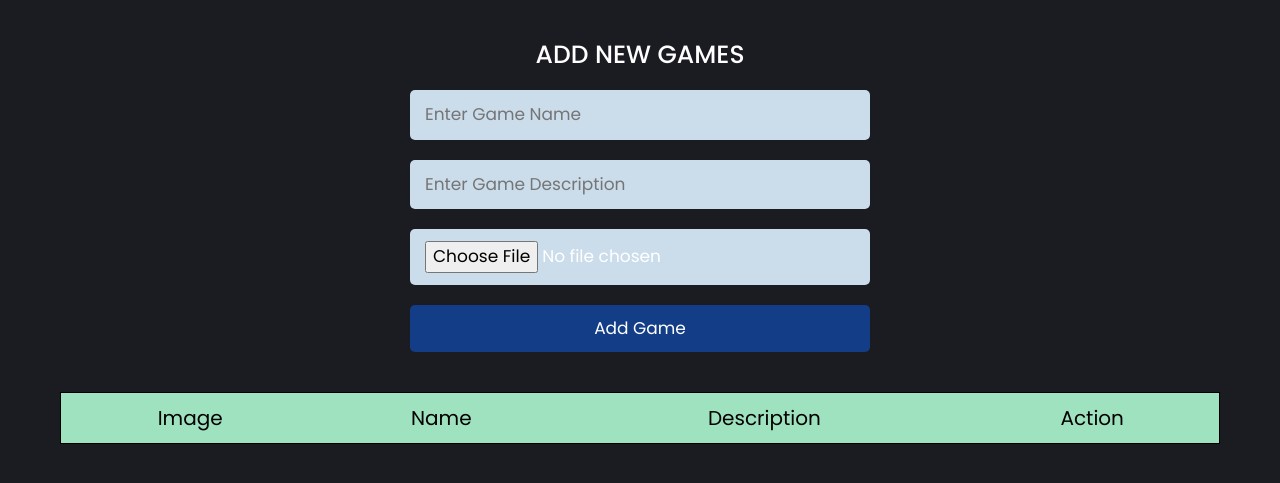
After one commit to bhanuka99x/GameCraft, a PHP site: page /admin_hadd_game.php in a window 1280 px wide. The commit adds this page. Shown: the top 483 px of the page. Run offline with PHP 8.4, Linux system fonts and the light colour scheme; data that the repository does not hold is empty; some libraries are stand-ins or nearby versions.

Commit message:
complete home page and develop admin page

```diff
--- a/GameCraft/CSS/style.css
+++ b/GameCraft/CSS/style.css
@@ -1,15 +1,8 @@
 @import url('https://fonts.googleapis.com/css2?family=Poppins:wght@100;200;300;400;500;600&display=swap');
 
-:root {
-  --green: #27ae60;
-  --black: #333;
-  --white: #fff;
-  --bg-color: #eee;
-  --box-shadow: 0 0.5rem 1rem rgba(0, 0, 0, 0.1);
-  --border: 0.1rem solid var(--black);
-}
 * {
   font-family: 'Poppins', sans-serif;
+  color: white;
   margin: 0;
   padding: 0;
   box-sizing: border-box;
@@ -18,7 +11,7 @@
   text-decoration: none;
   text-transform: capitalize;
 }
-body{
+body {
   background: rgb(27, 27, 34);
 }
 html {
@@ -33,18 +26,17 @@ html {
   margin-top: 1rem;
   font-size: 1.7rem;
   padding: 1rem 3rem;
-  background: var(--green);
-  color: var(--white);
+  background-color: #133e87;
+  color: white;
   text-align: center;
 }
 
 .btn:hover {
-  background: var(--black);
-  color: white;
+background-color: #608bc1;
+color: black;
 }
 .message {
   display: block;
-  background: var(--bg-color);
   padding: 1.5rem 1rem;
   font-size: 2rem;
   color: var(--black);
@@ -56,19 +48,17 @@ html {
   padding: 2rem;
   margin: 0 auto;
 }
-.admin-games-form-container .centered{
+.admin-games-form-container .centered {
   display: flex;
   align-items: center;
   justify-content: center;
   min-height: 100vh;
-
 }
 .admin-games-form-container form {
   max-width: 50rem;
   margin: 0 auto;
   padding: 2rem;
   border-radius: 0.5rem;
-  background: var(--bg-color);
 }
 .admin-games-form-container form h3 {
   text-transform: uppercase;
@@ -83,73 +73,70 @@ html {
   padding: 1.2rem 1.5rem;
   font-size: 1.7rem;
   margin: 1rem 0;
-  background: var(--white);
   text-transform: none;
+  background-color: #cbdceb;
 }
-.game-display{
-   margin:2rem 0;
+.game-display {
+  margin: 2rem 0;
 }
-.game-display .game-display-table{
+.game-display table tr {
+   border: 1px solid black;
+}
+.game-display .game-display-table {
   width: 100%;
   text-align: center;
+  background-color: #cbdceb;
+  border: 1px solid black;
 }
 
-.game-display .game-display-table thead{
-   background: var(--bg-color);
+.game-display .game-display-table thead {
+  background-color: #9fe2bf;
 }
 
-.game-display .game-display-table th{
-   padding:1rem;
+.game-display .game-display-table th {
+  padding: 1rem;
   font-size: 2rem;
 }
 
-
-.game-display .game-display-table td{
-   padding:1rem;
+.game-display .game-display-table td {
+  padding: 1rem;
   font-size: 2rem;
-   border-bottom: var(--border);
+  color: black;
+}
+.game-display .game-display-table tr {
 }
 
-.game-display .game-display-table .btn:first-child{
+.game-display .game-display-table .btn:first-child {
   margin-top: 0;
 }
 
-.game-display .game-display-table .btn:last-child{
-   background: crimson;
+.game-display .game-display-table .btn:last-child {
+  background-color: #133e87;
+}
+.game-display .game-display-table .btn:last-child:hover {
+  background-color: #608bc1;
+}
+.game-display .game-display-table .btn:last-child:hover {
 }
 
-.game-display .game-display-table .btn:last-child:hover{
-   background: var(--black);
+@media (max-width: 991px) {
+  html {
+    font-size: 55%;
+  }
 }
 
-
-
-
-
-@media (max-width:991px){
-
-   html{
-      font-size: 55%;
+@media (max-width: 768px) {
+  .game-display {
+    overflow-y: scroll;
   }
 
+  .game-display .game-display-table {
+    width: 80rem;
+  }
 }
 
-@media (max-width:768px){
-
-   .game-display{
-      overflow-y:scroll;
-   }
-
-   .game-display .game-display-table{
-      width: 80rem;
-   }
-
-}
-
-@media (max-width:450px){
-
-   html{
+@media (max-width: 450px) {
+  html {
     font-size: 50%;
   }
-
 }
--- /dev/null
+++ b/GameCraft/admin_hadd_game.php
@@ -0,0 +1,95 @@
+<?php
+include_once 'connection.php';
+
+if (isset($_POST['add_game'])) {
+    $game_name = mysqli_real_escape_string($conn, $_POST['game_name']);
+    $game_description = mysqli_real_escape_string($conn, $_POST['game_description']);
+    $game_image = $_FILES['game_image']['name'];
+    $game_image_tmp_name = $_FILES['game_image']['tmp_name'];
+    $game_image_folder = 'uploaded_img/' . $game_image;
+
+    if (empty($game_name) || empty($game_description) || empty($game_image)) {
+        $message[] = 'Please fill out all fields';
+    } else {
+        $insert = "INSERT INTO home (hname, hdes, himage) VALUES ('$game_name', '$game_description', '$game_image')";
+        $upload = mysqli_query($conn, $insert) or die(mysqli_error($conn));
+        if ($upload) {
+            move_uploaded_file($game_image_tmp_name, $game_image_folder);
+            $message[] = 'Game added successfully';
+        } else {
+            $message[] = 'Could not add the game';
+        }
+    }
+}
+
+if (isset($_GET['delete'])) {
+    $id = $_GET['delete'];
+    mysqli_query($conn, "DELETE FROM home WHERE hid = $id") or die(mysqli_error($conn));
+    header('location:admin_hadd_game.php');
+}
+
+?>
+
+<!DOCTYPE html>
+<html lang="en">
+<head>
+    <meta charset="UTF-8">
+    <meta name="viewport" content="width=device-width, initial-scale=1.0">
+    <link href="https://cdn.jsdelivr.net/npm/bootstrap@5.3.3/dist/css/bootstrap.min.css" rel="stylesheet" integrity="sha384-QWTKZyjpPEjISv5WaRU9OFeRpok6YctnYmDr5pNlyT2bRjXh0JMhjY6hW+ALEwIH" crossorigin="anonymous">
+    <script src="https://cdn.jsdelivr.net/npm/bootstrap@5.3.3/dist/js/bootstrap.bundle.min.js" integrity="sha384-YvpcrYf0tY3lHB60NNkmXc5s9fDVZLESaAA55NDzOxhy9GkcIdslK1eN7N6jIeHz" crossorigin="anonymous"></script>
+    <link rel="stylesheet" href="https://cdnjs.cloudflare.com/ajax/libs/font-awesome/6.6.0/css/all.min.css">
+    <link rel="stylesheet" href="./CSS/style.css">
+    <title>Admin</title>
+</head>
+<body>
+
+<?php
+if (isset($message)) {
+    foreach ($message as $msg) {
+        echo '<span class="message">' . $msg . '</span>';
+    }
+}
+?>
+
+<div class="container">
+    <div class="admin-games-form-container">
+        <form action="<?php echo $_SERVER['PHP_SELF']; ?>" method="post" enctype="multipart/form-data">
+            <h3>Add New Games</h3>
+            <input type="text" name="game_name" placeholder="Enter Game Name" class="box">
+            <input type="text" name="game_description" placeholder="Enter Game Description" class="box">
+            <input type="file" accept="image/jpeg, image/png" name="game_image" class="box">
+            <input type="submit" name="add_game" value="Add Game" class="btn">
+        </form>
+    </div>
+
+    <?php
+    $select = mysqli_query($conn, "SELECT * FROM home");
+    ?>
+
+    <div class="game-display">
+        <table class="game-display-table">
+            <thead>
+                <tr>
+                    <td>Image</td>
+                    <td>Name</td>
+                    <td>Description</td>
+                    <td>Action</td>
+                </tr>
+            </thead>
+            <?php while ($row = mysqli_fetch_assoc($select)) { ?>
+                <tr>
+                    <td><img src="uploaded_img/<?php echo $row['himage']; ?>" height="100" alt=""></td>
+                    <td><?php echo $row['hname']; ?></td>
+                    <td><?php echo $row['hdes']; ?></td>
+                    <td>
+                        <a href="admin_hupdate_game.php?edit=<?php echo $row['hid']; ?>" class="btn"> <i class="fas fa-edit"></i> edit </a>
+                        <a href="admin_hadd_game.php?delete=<?php echo $row['hid']; ?>" class="btn"> <i class="fas fa-trash"></i> delete </a>
+                    </td>
+                </tr>
+            <?php } ?>
+        </table>
+    </div>
+</div>
+
+</body>
+</html>
```
Also changed, not shown: GameCraft/CSS/home.css (+14 -3 lines), GameCraft/Library.php (added, +11 -0 lines), GameCraft/admin_hupdate_game.php (added, +75 -0 lines), GameCraft/home.php (+5 -6 lines). Lines whose indentation alone changed are shown as unchanged.
